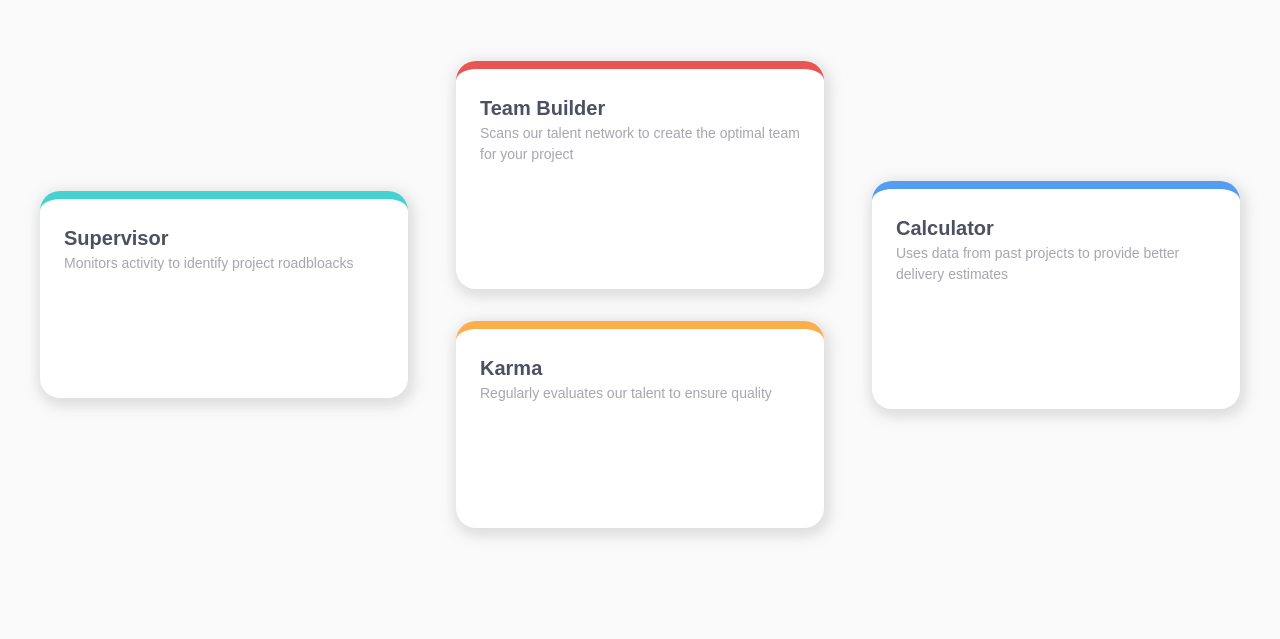
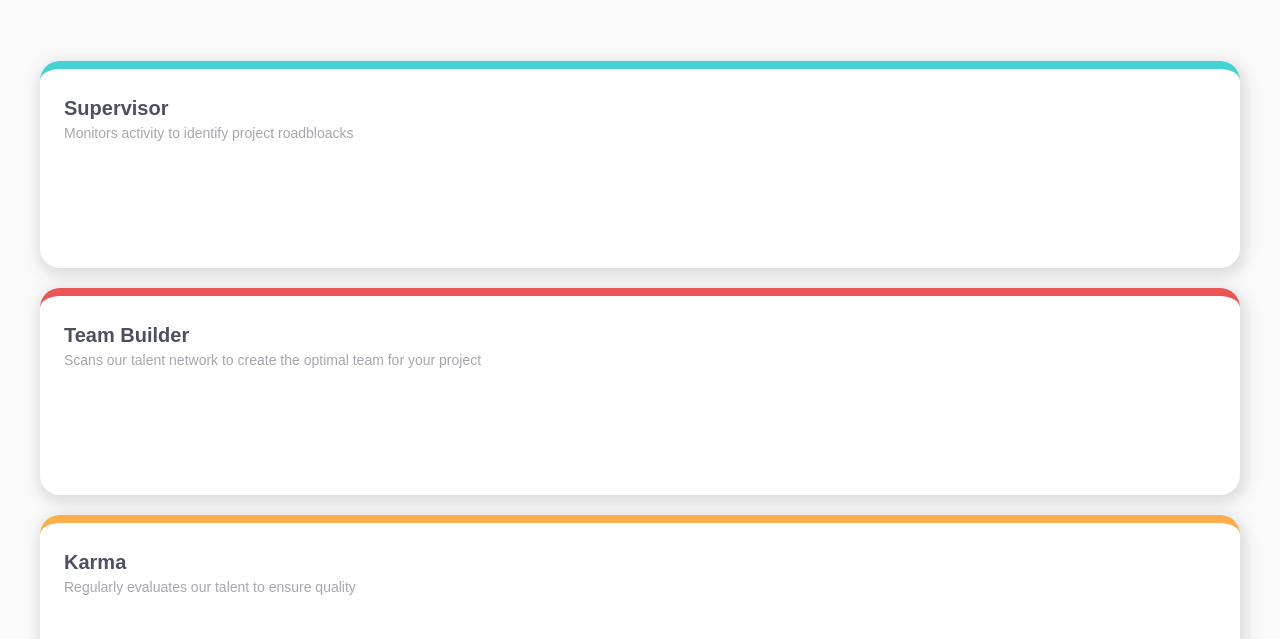
Before and after one commit to aurelienflieger/card-feature-section, a plain HTML site: page index.html in a window 1280 px wide. Shown: the part 161-800 px from the top of the page. Drawn offline with Linux system fonts and the light colour scheme; a web font is replaced by a local one.

Commit message:
style: remove all grid properties on container, sizing on cards

```diff
--- a/styles/style.scss
+++ b/styles/style.scss
@@ -53,9 +53,6 @@
   border-radius: 20px;
   background-color: globals.$white;
   box-shadow: 2px 4px 13px 4px rgba(137, 134, 134, 0.25);
-  width: 100%;
-  min-width: 300px;
-  max-width: 500px;
   padding: globals.$spacing-l;
 
   &__title {
@@ -106,34 +103,11 @@
 }
 
 @media screen and (min-width: 768px) {
-
   .cards-container {
     display: grid;
     width: 100%;
     max-width: 1200px;
-    grid-template-areas:
-      "supervisor team-builder calculator"
-      "supervisor karma calculator";
-    grid-template-rows: auto auto;
-    grid-template-columns: repeat(3, minmax(250px, 1fr)); // Wider columns for large screens
     justify-content: center;
     align-items: center;
-    gap: 2rem 3rem;
-  }
-
-  .card--supervisor {
-    grid-area: supervisor;
-  }
-
-  .card--team-builder {
-    grid-area: team-builder;
-  }
-
-  .card--karma {
-    grid-area: karma;
-  }
-
-  .card--calculator {
-    grid-area: calculator;
   }
 }
```
Also changed, not shown: styles/style.css, 1 other file.
